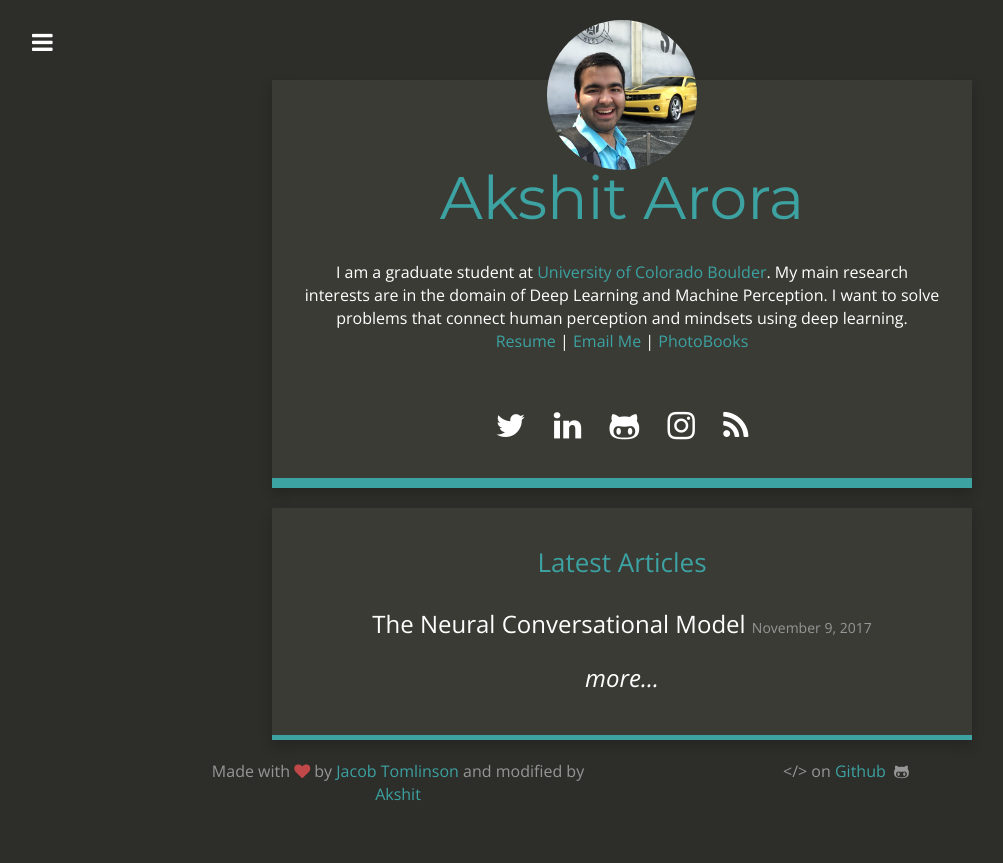
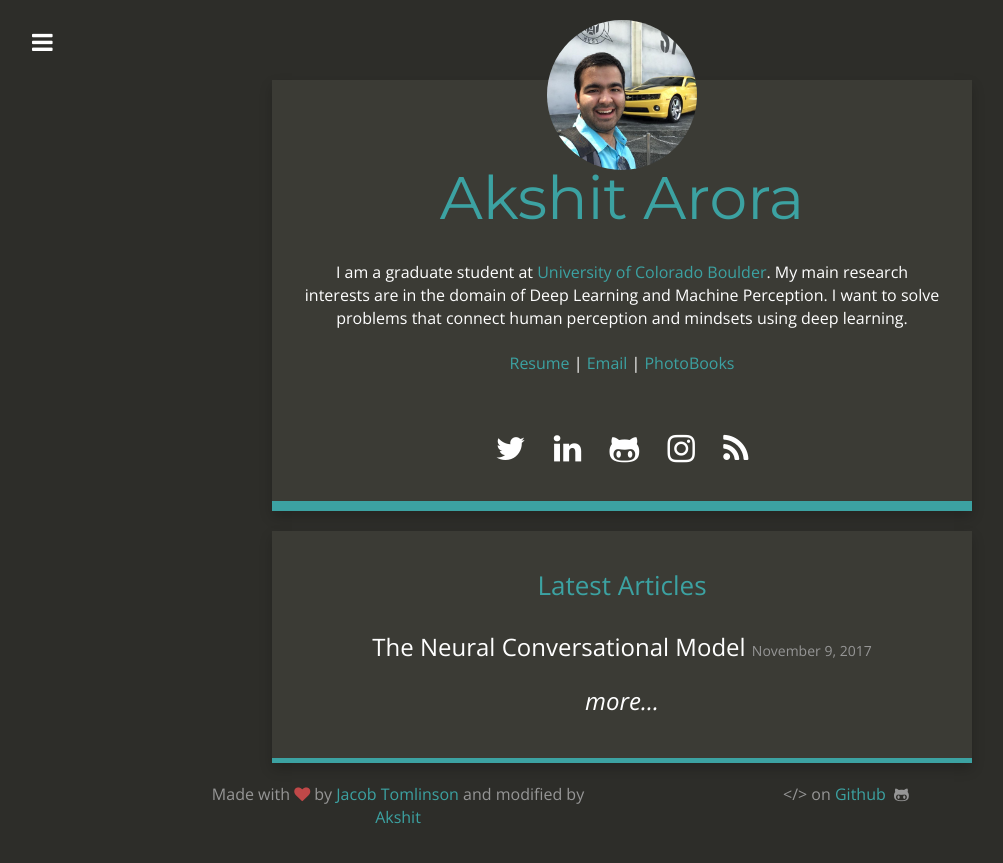
Before and after one commit to aroraakshit/aroraakshit.github.io, a Jekyll site: the page built from index.html, in a window 1280 px wide. Shown: the top 863 px of the page, without its empty margins (18-1021 px from the left). Built offline with Jekyll 4.4.1, drawn with Linux system fonts in a browser that asks for light colours; nearby versions of some CDN libraries.

```diff
--- a/_config.yml
+++ b/_config.yml
@@ -4,7 +4,7 @@ email: akshit.arora@colorado.edu
 description: "Artificial Intelligence, Deep Learning and Photography"
 baseurl: ""
 url: "https://aroraakshit.github.io/"
-title_description: "I am a graduate student at <a href=\"https://www.colorado.edu/\">University of Colorado Boulder</a>. My main research interests are in the domain of Deep Learning and Machine Perception. I want to solve problems that connect human perception and mindsets using deep learning. <br><a href=\"akshit_cv.pdf\">Resume</a> | <a href=\"mailto:akshit.arora@colorado.edu\">Email Me</a> | <a href=\"https://aroraakshit.github.io/adam-blog/\">PhotoBooks</a>"
+title_description: "I am a graduate student at <a href=\"https://www.colorado.edu/\">University of Colorado Boulder</a>. My main research interests are in the domain of Deep Learning and Machine Perception. I want to solve problems that connect human perception and mindsets using deep learning. <br><br><a href=\"akshit_cv.pdf\">Resume</a> | <a href=\"mailto:akshit.arora@colorado.edu\">Email</a> | <a href=\"https://aroraakshit.github.io/adam-blog/\">PhotoBooks</a>"
 
 title_image: "akshit.JPG"
 google_analytics: "UA-109066326-1"
```
Also changed, not shown: 2 other files.
